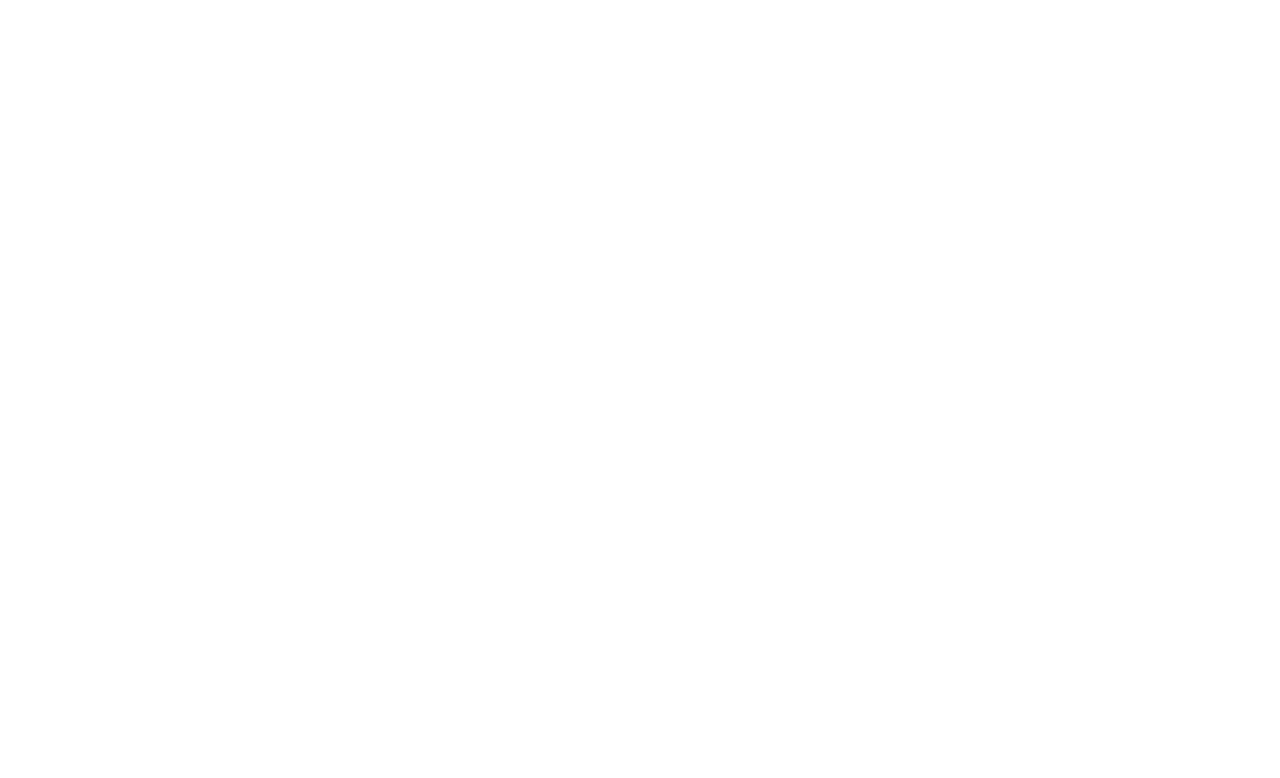
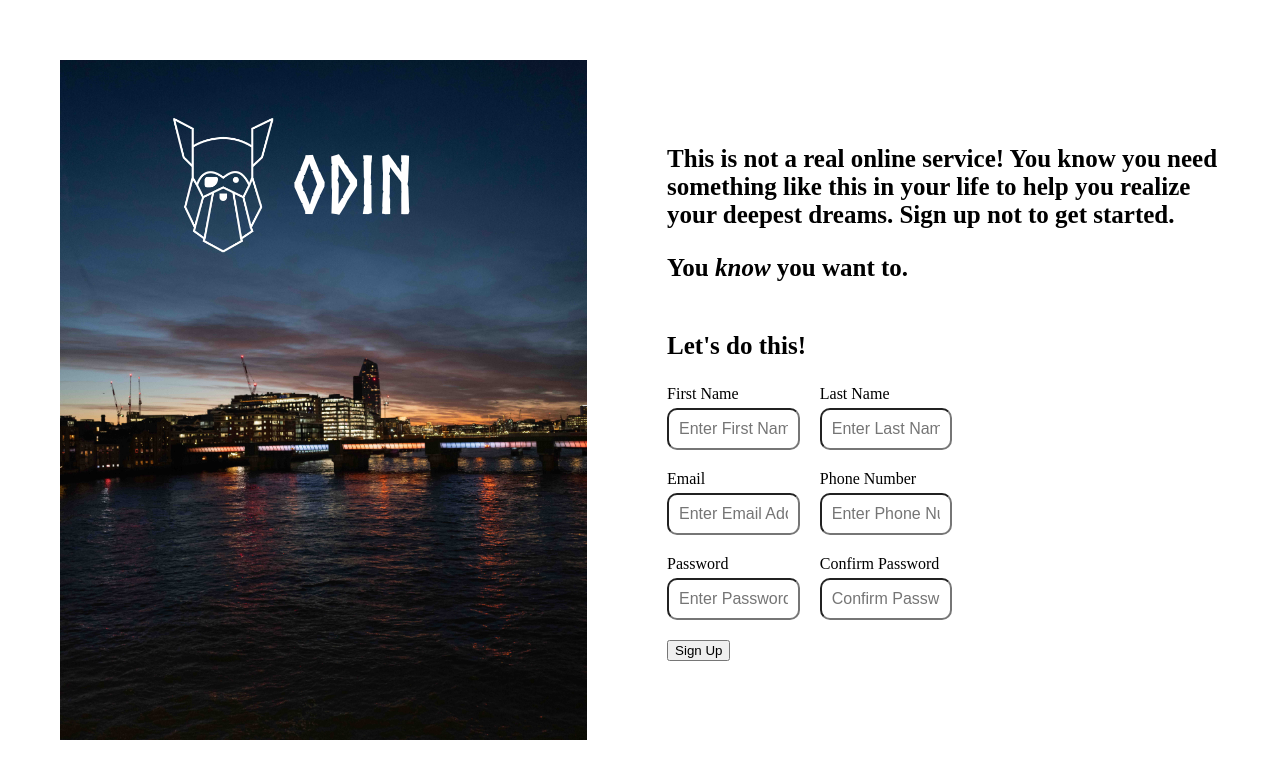
Before and after one commit to lurisz33/odin-sign-up-form, a plain HTML site: page index.html in a window 1280 px wide. Drawn offline with Linux system fonts and the light colour scheme.

Commit message:
created the site and js for password confirmation

```diff
--- a/index.html
+++ b/index.html
@@ -7,6 +7,58 @@
     <script src="script.js" defer></script>
 </head>
 <body>
-
+    <div class="container">
+        <div class="img-container">
+            <img src="./Assets/L1000351.jpg" alt="Bridge in London">
+            <div class="logo-container">
+                <img src="./Assets/odin-lined.png" alt="The Odin Project Logo">
+                <div class="logo-name">Odin</div>
+            </div>
+        </div>
+        <div class="data-side-container">
+            <div class="info-container">
+                <p>This is not a real online service! You know you need something like this in your life to help you realize your deepest dreams.
+                    Sign up not to get started.</p>
+                <p>You <em>know</em> you want to.</p>
+            </div>
+            <div class="login-container">
+                <p>Let's do this!</p>
+                <form action="submit_signup.php" method="post" onsubmit="return checkPassword(this)">
+                    <div class="form-group-pair">
+                        <div class="form-group">
+                            <label for="firstName">First Name</label>
+                            <input type="text" id="firstName" name="firstName" placeholder="Enter First Name" required>
+                        </div>
+                        <div class="form-group">
+                            <label for="lastName">Last Name</label>
+                            <input type="text" id="lastName" name="lastName" placeholder="Enter Last Name" required>
+                        </div>
+                    </div>
+                    <div class="form-group-pair">
+                        <div class="form-group">
+                            <label for="email">Email</label>
+                            <input type="email" id="email" name="email" placeholder="Enter Email Address" required>
+                        </div>
+                        <div class="form-group">
+                            <label for="phone">Phone Number</label>
+                            <input type="tel" id="phone" name="phone" placeholder="Enter Phone Number" required>
+                        </div>
+                    </div>
+                    <div class="form-group-pair">
+                        <div class="form-group">
+                            <label for="password">Password</label>
+                            <input type="password" id="password" name="password" placeholder="Enter Password" required>
+                        </div>
+                        <div class="form-group">
+                            <label for="confirmPassword">Confirm Password</label>
+                            <input type="password" id="confirmPassword" name="confirmPassword" placeholder="Confirm Password" required>
+                        </div>
+                    </div>
+                    <button type="submit">Sign Up</button>
+                </form>
+                <div id="statusField"></div>
+            </div>
+        </div>
+    </div>
 </body>
 </html>
--- a/script.js
+++ b/script.js
@@ -0,0 +1,14 @@
+const statusContainer =document.getElementById('statusField');
+
+function checkPassword(form) {
+    let password1 = form.password.value;
+    let password2 = form.confirmPassword.value;
+
+    if (password1 === password2) {
+        statusContainer.textContent = "";
+        return true;
+    } else {
+        statusContainer.textContent = "Please enter equal passwords";
+        return false;
+    }
+}
--- a/styles.css
+++ b/styles.css
@@ -0,0 +1,112 @@
+html, body {
+    height: 100%;
+    margin: 0;
+    display: flex;
+}
+
+.container {
+    display: flex;
+    height: 100%;
+    flex-direction: row;
+    gap: 20px;
+}
+
+@font-face {
+    font-family: Norse;
+    src: url(./Assets/Norse-Bold.otf);
+}
+
+.img-container {
+    height: calc(100% - 60px);
+    width: 100%;
+    position: relative;
+    padding: 60px 0 0 60px;
+    box-sizing: border-box;
+}
+
+.img-container img {
+    width: 100%;
+    max-height: 100%;
+    object-fit: cover;
+}
+
+.logo-container {
+    position: absolute;
+    top: 25%;
+    left: 50%;
+    transform: translate(-50%, -50%);
+    display: flex;
+    flex-direction: row;
+    align-items: center;
+    justify-content: center;
+    z-index: 1;
+    gap: 20px;
+}
+
+.logo-container img {
+    width: 100px;
+    height: auto;
+}
+
+.logo-name {
+    color: white;
+    font-family: Norse, Arial, Helvetica, sans-serif;
+    font-size: 80px;
+}
+
+.data-side-container {
+    width: 100%;
+    display: flex;
+    flex-direction: column;
+    justify-content: center;
+    padding-right: 60px;
+    padding-left: 60px;
+}
+
+.login-container {
+    width: 50%;
+}
+
+.form-group-pair {
+    display: flex;
+    justify-content: space-between;
+    gap: 20px;
+    margin-bottom: 20px;
+}
+
+.form-group {
+    display: flex;
+    flex-direction: column;
+    width: 48%;
+}
+
+.form-group label {
+    margin-bottom: 5px;
+}
+
+.form-group input {
+    padding: 10px;
+    font-size: 16px;
+    border-radius: 10px;
+}
+
+p {
+    font-size: 25px;
+    font-weight: 600;
+}
+
+label {
+    font-weight: 400;
+}
+
+#statusField {
+    margin-top: 20px;
+    color: darkred;
+    font-family: Norse, Arial, Helvetica, sans-serif;
+    font-size: 25px;
+    font-weight: 600;
+}
+
+input:focus {
+    background-color: rgb(91, 133, 170, 0.3);
+}
```
Also changed, not shown: Assets/Norse-Bold.otf (added), Assets/odin-lined.png (added).
